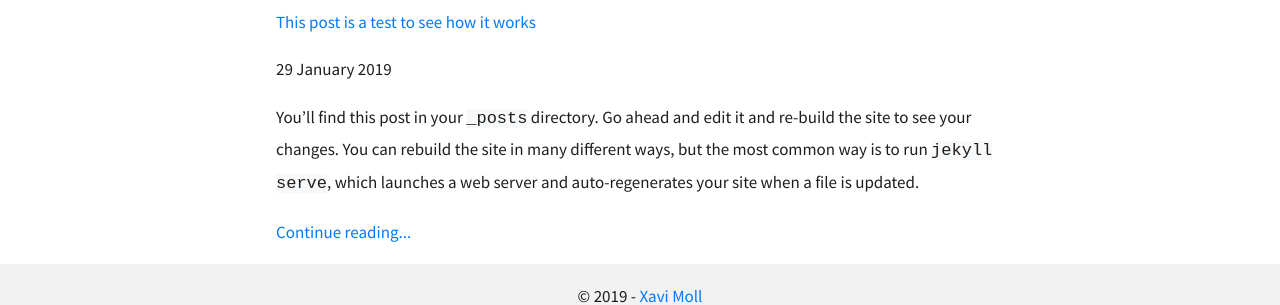
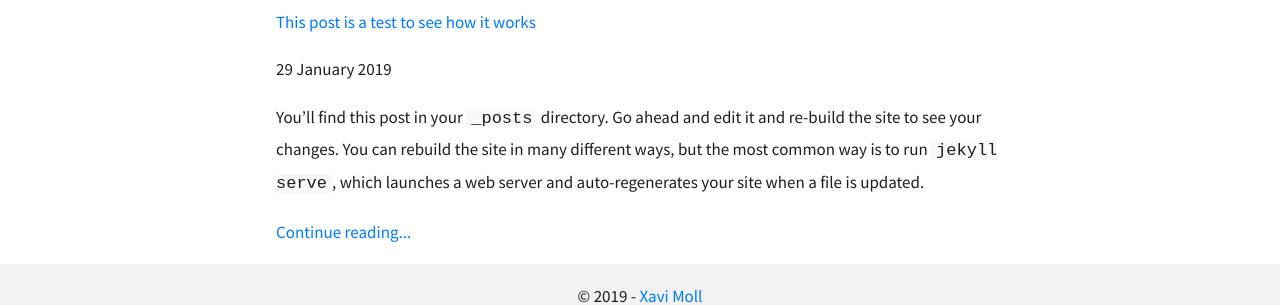
Before and after one commit to xmollv/xmollv.github.io, a Jekyll site: the page built from pages/home.html, in a window 1280 px wide. Shown: the part 352-657 px from the top of the page. Built offline with Jekyll 4.4.1, drawn with Linux system fonts in a browser that asks for light colours.

Commit message:
moar css

```diff
--- a/_includes/head.html
+++ b/_includes/head.html
@@ -8,7 +8,7 @@
     <meta property="og:type" content="website" />
     <meta property="og:title" content="{{ page.title }}" />
     <!-- <meta property="og:description" content="{{ page.excerpt }}" /> -->
+    <link rel="stylesheet" href="/assets/css/syntax-highlighter.css">
     <link rel="stylesheet" href="/assets/css/base.css">
-    <link rel="stylesheet" href="/assets/css/syntax-highlighter.css">
     <link href="https://fonts.googleapis.com/css?family=Source+Sans+Pro:400,400i,600,600i,700,700i" rel="stylesheet">
 </head>
--- a/assets/css/base.css
+++ b/assets/css/base.css
@@ -86,6 +86,18 @@
 
 .highlighter-rouge {
     background: #f6f8fa;
+    padding-left: 5px;
+    padding-right: 5px;
+}
+
+.highlight pre {
+    background: #f6f8fa;
+    overflow: auto;
+    font-size: 90%;
+    padding-left: 10px;
+    padding-right: 10px;
+    padding-top: 5px;
+    padding-bottom: 5px;
 }
 
 blockquote {
--- a/assets/css/syntax-highlighter.css
+++ b/assets/css/syntax-highlighter.css
@@ -1,4 +1,4 @@
-.highlight  { background: #f6f8fa }
+.highlight  { background: #ffffff }
 .highlight .c { color: #999988; font-style: italic } /* Comment */
 .highlight .err { color: #a61717; background-color: #e3d2d2 } /* Error */
 .highlight .k { font-weight: bold } /* Keyword */
```
